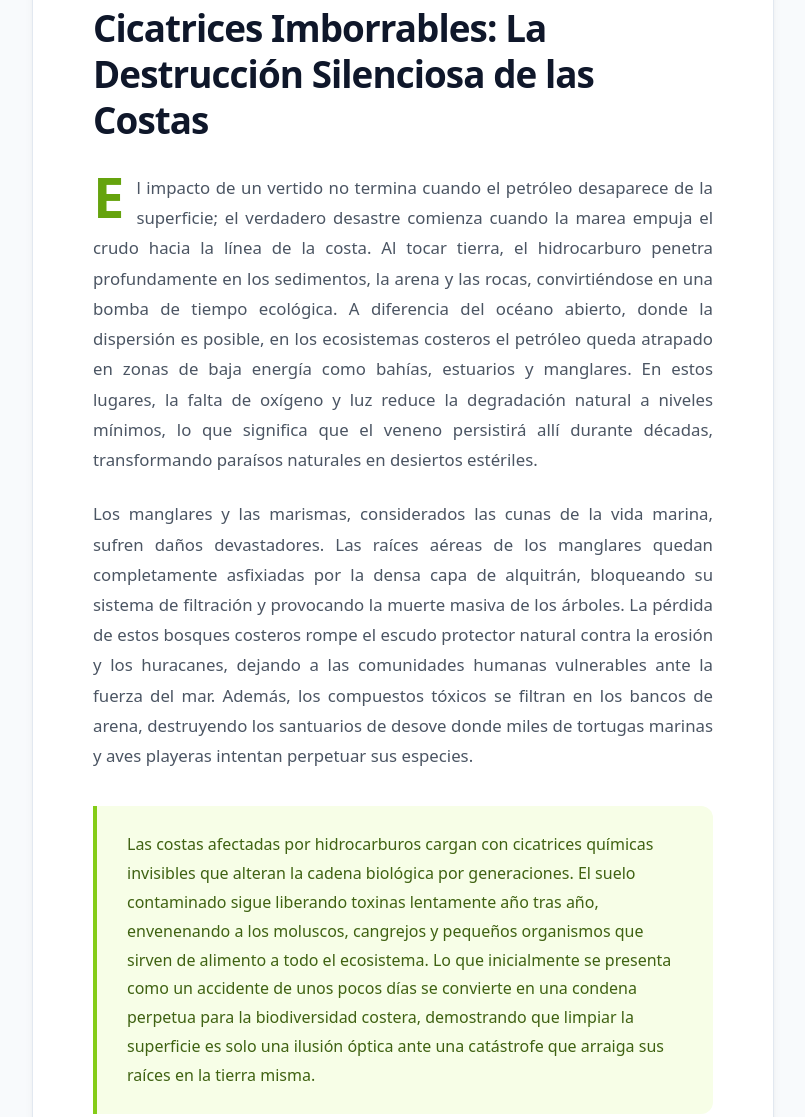
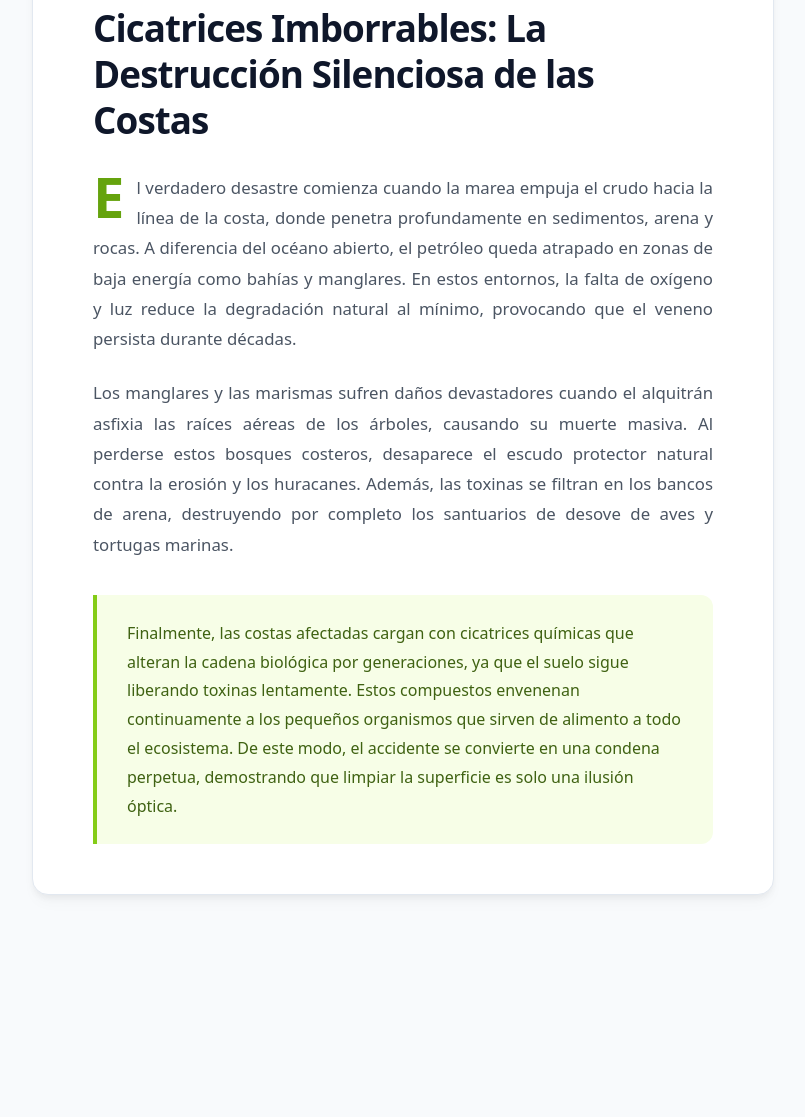
Before and after one commit to LuisR0m/Proyecto-vertido-de-petr-leo-en-el-mar, a plain HTML site: page Destruccion.html in a window 1280 px wide. Shown: the part 466-1583 px from the top of the page, without its empty margins (237-1042 px from the left). After the commit the page ends 1401 px from the top, so only its background shows below. Drawn offline with Linux system fonts and the light colour scheme.

Commit message:
Revise article content on coastal destruction
Updated the content of the article on coastal destruction, enhancing the descriptions of ecological impacts and the consequences of oil spills.

```diff
--- a/Destruccion.html
+++ b/Destruccion.html
@@ -126,15 +126,15 @@
         </h1>
 
         <p class="artículo-parrafo primer-parrafo">
-            El impacto de un vertido no termina cuando el petróleo desaparece de la superficie; el verdadero desastre comienza cuando la marea empuja el crudo hacia la línea de la costa. Al tocar tierra, el hidrocarburo penetra profundamente en los sedimentos, la arena y las rocas, convirtiéndose en una bomba de tiempo ecológica. A diferencia del océano abierto, donde la dispersión es posible, en los ecosistemas costeros el petróleo queda atrapado en zonas de baja energía como bahías, estuarios y manglares. En estos lugares, la falta de oxígeno y luz reduce la degradación natural a niveles mínimos, lo que significa que el veneno persistirá allí durante décadas, transformando paraísos naturales en desiertos estériles.
+            El verdadero desastre comienza cuando la marea empuja el crudo hacia la línea de la costa, donde penetra profundamente en sedimentos, arena y rocas. A diferencia del océano abierto, el petróleo queda atrapado en zonas de baja energía como bahías y manglares. En estos entornos, la falta de oxígeno y luz reduce la degradación natural al mínimo, provocando que el veneno persista durante décadas.
         </p>
 
         <p class="artículo-parrafo">
-            Los manglares y las marismas, considerados las cunas de la vida marina, sufren daños devastadores. Las raíces aéreas de los manglares quedan completamente asfixiadas por la densa capa de alquitrán, bloqueando su sistema de filtración y provocando la muerte masiva de los árboles. La pérdida de estos bosques costeros rompe el escudo protector natural contra la erosión y los huracanes, dejando a las comunidades humanas vulnerables ante la fuerza del mar. Además, los compuestos tóxicos se filtran en los bancos de arena, destruyendo los santuarios de desove donde miles de tortugas marinas y aves playeras intentan perpetuar sus especies.
+            Los manglares y las marismas sufren daños devastadores cuando el alquitrán asfixia las raíces aéreas de los árboles, causando su muerte masiva. Al perderse estos bosques costeros, desaparece el escudo protector natural contra la erosión y los huracanes. Además, las toxinas se filtran en los bancos de arena, destruyendo por completo los santuarios de desove de aves y tortugas marinas.
         </p>
 
         <div class="artículo-enfasis">
-            Las costas afectadas por hidrocarburos cargan con cicatrices químicas invisibles que alteran la cadena biológica por generaciones. El suelo contaminado sigue liberando toxinas lentamente año tras año, envenenando a los moluscos, cangrejos y pequeños organismos que sirven de alimento a todo el ecosistema. Lo que inicialmente se presenta como un accidente de unos pocos días se convierte en una condena perpetua para la biodiversidad costera, demostrando que limpiar la superficie es solo una ilusión óptica ante una catástrofe que arraiga sus raíces en la tierra misma.
+            Finalmente, las costas afectadas cargan con cicatrices químicas que alteran la cadena biológica por generaciones, ya que el suelo sigue liberando toxinas lentamente. Estos compuestos envenenan continuamente a los pequeños organismos que sirven de alimento a todo el ecosistema. De este modo, el accidente se convierte en una condena perpetua, demostrando que limpiar la superficie es solo una ilusión óptica.
         </div>
     </div>
 </article>
```
